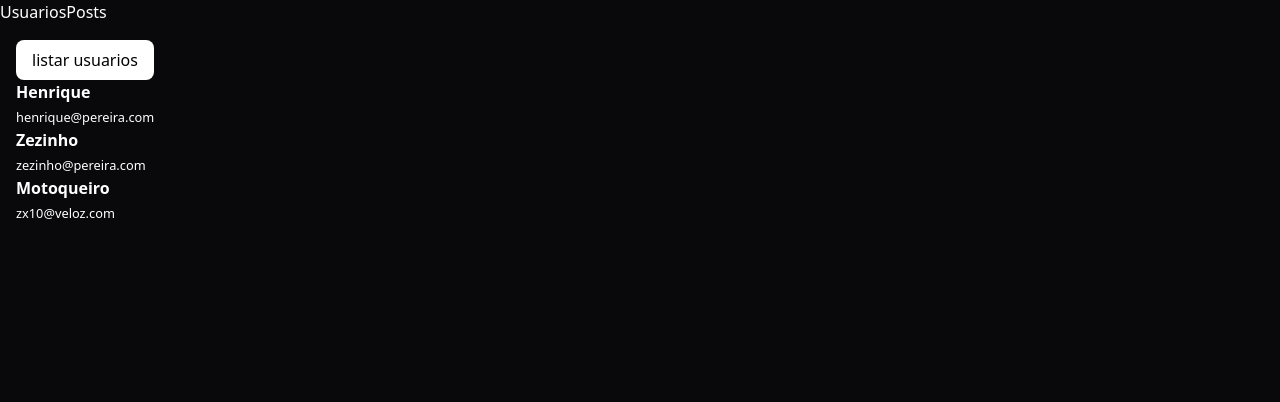
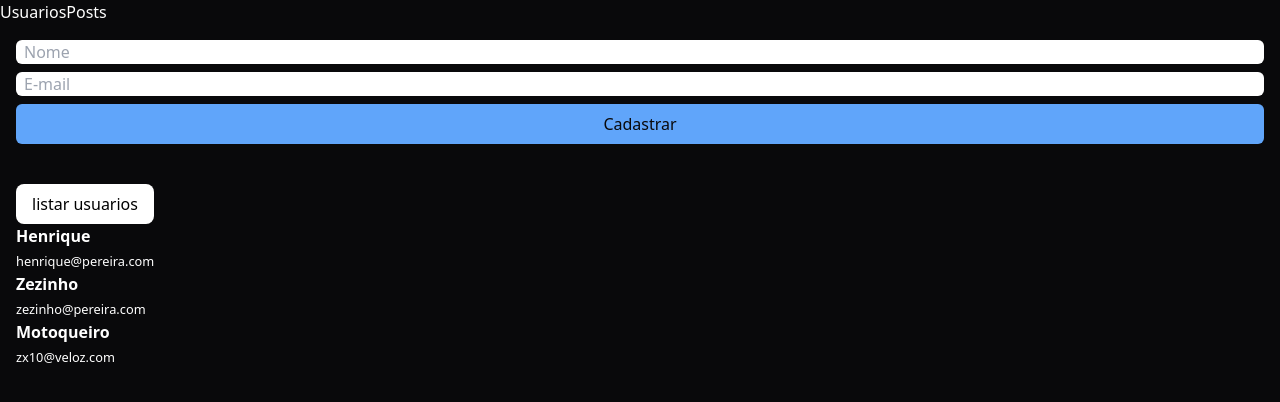
Before and after one commit to projects-for-learning/react-query-fudamentos, a React (Vite) app: page / in a window 1280 px wide. Shown: the top 402 px of the page. Built offline with nearby package versions, Linux system fonts and the light colour scheme; data requests are answered from the project's data file.

Commit message:
feat: criando nossa primeira mutation

```diff
--- a/src/Users.tsx
+++ b/src/Users.tsx
@@ -1,4 +1,5 @@
 import { useUsers } from "./hooks/useUsers";
+import { useMutation } from "@tanstack/react-query";
 
 export function Users() {
   /*
@@ -8,8 +9,56 @@ export function Users() {
 
   const { users, isLoading, refetch, isFetching, error } = useUsers();
 
+  const { mutate } = useMutation({
+    mutationFn: async () => {
+      console.log("mutation executou");
+    },
+  });
+
+  function handleSubmit(event: React.SubmitEvent<HTMLFormElement>) {
+    event.preventDefault();
+
+    // pegando os valores do input de form uncontrolled
+    /*
+      Tenha o seu mesmo tipo  -> as typeof event.currentTarget.elements
+      E adicionei os inputs -> & {
+      name: HTMLInputElement;
+      email: HTMLInputElement;
+    }
+    */
+    const element = event.currentTarget
+      .elements as typeof event.currentTarget.elements & {
+      name: HTMLInputElement;
+      email: HTMLInputElement;
+    };
+
+    console.log("Nome:", element.name.value);
+    console.log("E-mail:", element.email.value);
+
+    mutate();
+  }
+
   return (
     <div className="p-4">
+      <div className="mb-10">
+        <form className="flex flex-col gap-2" onSubmit={handleSubmit}>
+          <input
+            className="outline-none rounded-md text-zinc-900 pl-2"
+            placeholder="Nome"
+            name="name"
+          />
+          <input
+            className="outline-none rounded-md text-zinc-900 pl-2"
+            placeholder="E-mail"
+            name="email"
+          />
+
+          <button className="bg-blue-400 py-2 text-zinc-950 rounded-md">
+            Cadastrar
+          </button>
+        </form>
+      </div>
+
       <button
         className="bg-white text-black px-4 py-2 rounded-lg block"
         type="button"
```
